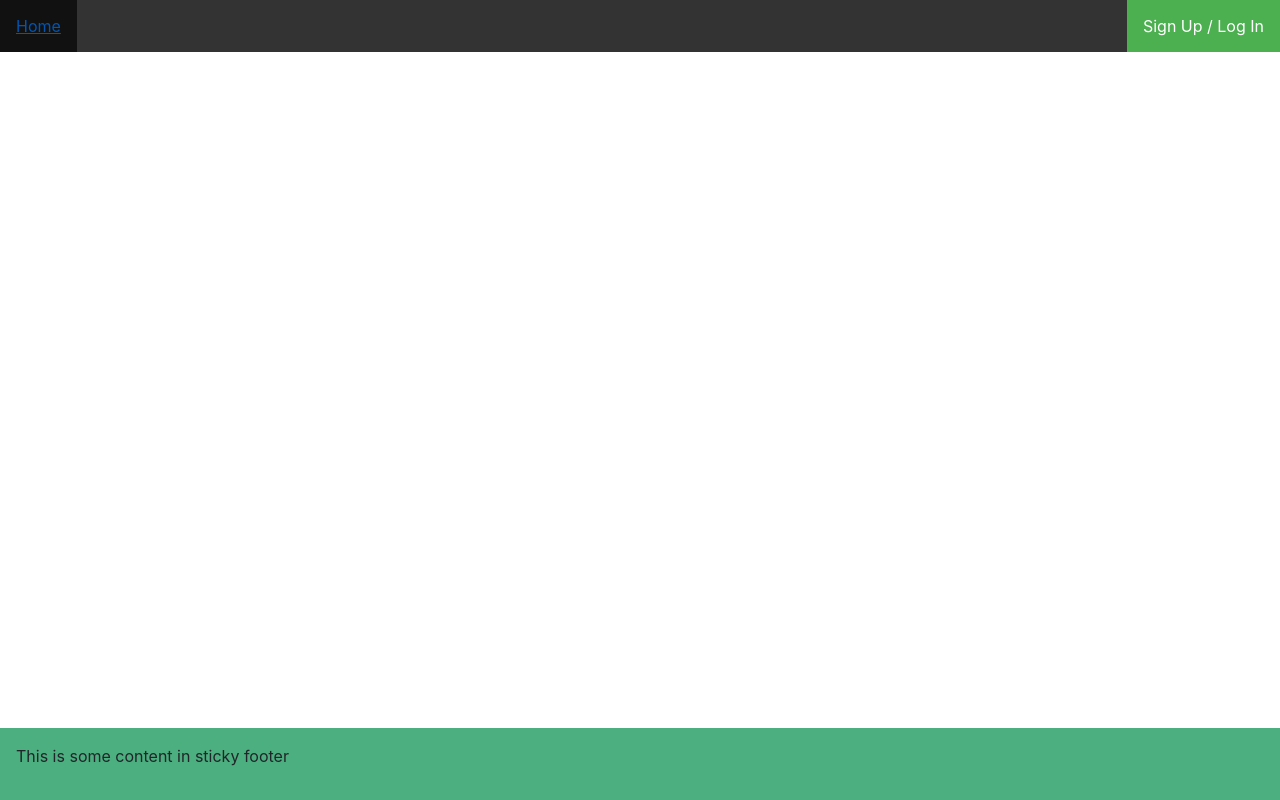
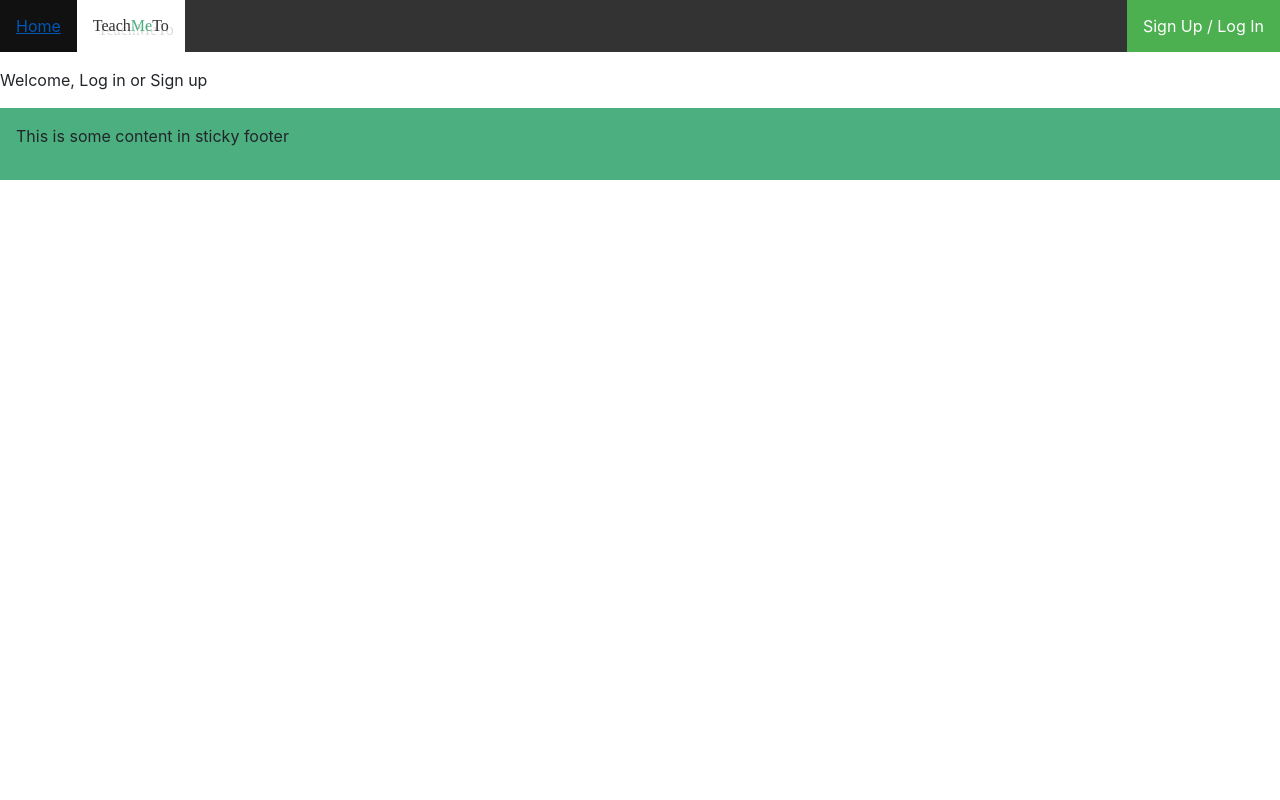
Before and after one commit to evkonradi/how-to, a React (Create React App) app in the folder client/: page /welcome in a window 1280 px wide. Built offline with nearby package versions, Linux system fonts and the light colour scheme.

Commit message:
created routes for signup log in

```diff
--- a/client/src/App.css
+++ b/client/src/App.css
@@ -17,6 +17,7 @@
   background-color: #282c34;
   min-height: 100vh;
   display: flex;
+
   flex-direction: column;
   align-items: center;
   justify-content: center;
@@ -28,20 +29,21 @@
   color: #61dafb;
 }
 
-@keyframes App-logo-spin {
+/* @keyframes App-logo-spin {
   from {
     transform: rotate(0deg);
   }
   to {
     transform: rotate(360deg);
   }
-}
+} */
 ul {
   list-style-type: none;
   margin: 0;
   padding: 0;
   overflow: hidden;
   background-color: #333;
+  align-content: space-between;
 }
 
 li {
@@ -70,8 +72,23 @@ float: right;
   margin-top: 1rem;
   padding: 1rem;
   background-color:#4CAF80;
-  position: fixed;
+
   bottom: 0;
   left: 0;
   width: 100%;
 }
+.logoText {
+  display: block;
+  color: #333333;
+  background: #FFFFFF;
+  text-shadow: 2px 2px 0px #FFFFFF, 5px 4px 0px rgba(0,0,0,0.15);
+  display: flex;
+  text-align: center;
+  padding: 14px 16px;
+  text-decoration: none;
+  font-family: serif;
+
+}
+.meGreen {
+  color: #4CAF80;
+}
--- a/client/src/App.js
+++ b/client/src/App.js
@@ -5,7 +5,7 @@ import { ApolloProvider } from '@apollo/react-hooks';
 // import ApolloClient from 'apollo-boost';
 import './App.scss';
 import ApolloClient from 'apollo-boost';
-
+import SignupLogin from './components/SignupLogin'
 import Home from './pages/Home';
 import Header from './components/Header';
 import Footer from './components/Footer';
@@ -34,6 +34,7 @@ function App() {
           <Switch>
             <Route exact path="/" component={Home} />
             <Route exact path="/resource/:id?" component={ResourceAddEdit} />
+            <Route exact path="/welcome" component={SignupLogin} />
             {/* <Route component={NoMatch} /> */}
           </Switch>
 
--- a/client/src/components/Header/index.js
+++ b/client/src/components/Header/index.js
@@ -7,7 +7,8 @@ class Header extends Component {
     <div className="Header">
         <ul>
             <li><a href="#Home">Home</a></li>
-            <li className="float-right"><a className="active" href="#SigninLogin">Sign Up / Log In</a></li>
+            <li className="logoText">Teach <span className="meGreen ">Me</span>To</li>
+            <li className="float-right"><a className="active" href="welcome">Sign Up / Log In</a></li>
 
         </ul>
     </div>
--- /dev/null
+++ b/client/src/components/SignupLogin/index.js
@@ -0,0 +1,8 @@
+import React from 'react';
+
+const SignupLogin = () => {
+    return (
+        <p>Welcome, Log in or Sign up</p>
+    )
+}
+export default SignupLogin;
--- a/package.json
+++ b/package.json
@@ -25,6 +25,7 @@
     "if-env": "^1.0.4",
     "moment": "^2.29.1",
     "node-sass": "^4.14.1",
+    "nodemon": "^2.0.6",
     "react": "^17.0.1",
     "react-dom": "^17.0.1",
     "reactstrap": "^8.6.0"
```
Also changed, not shown: 1 other file (tests, documents, lock files or other folders).
